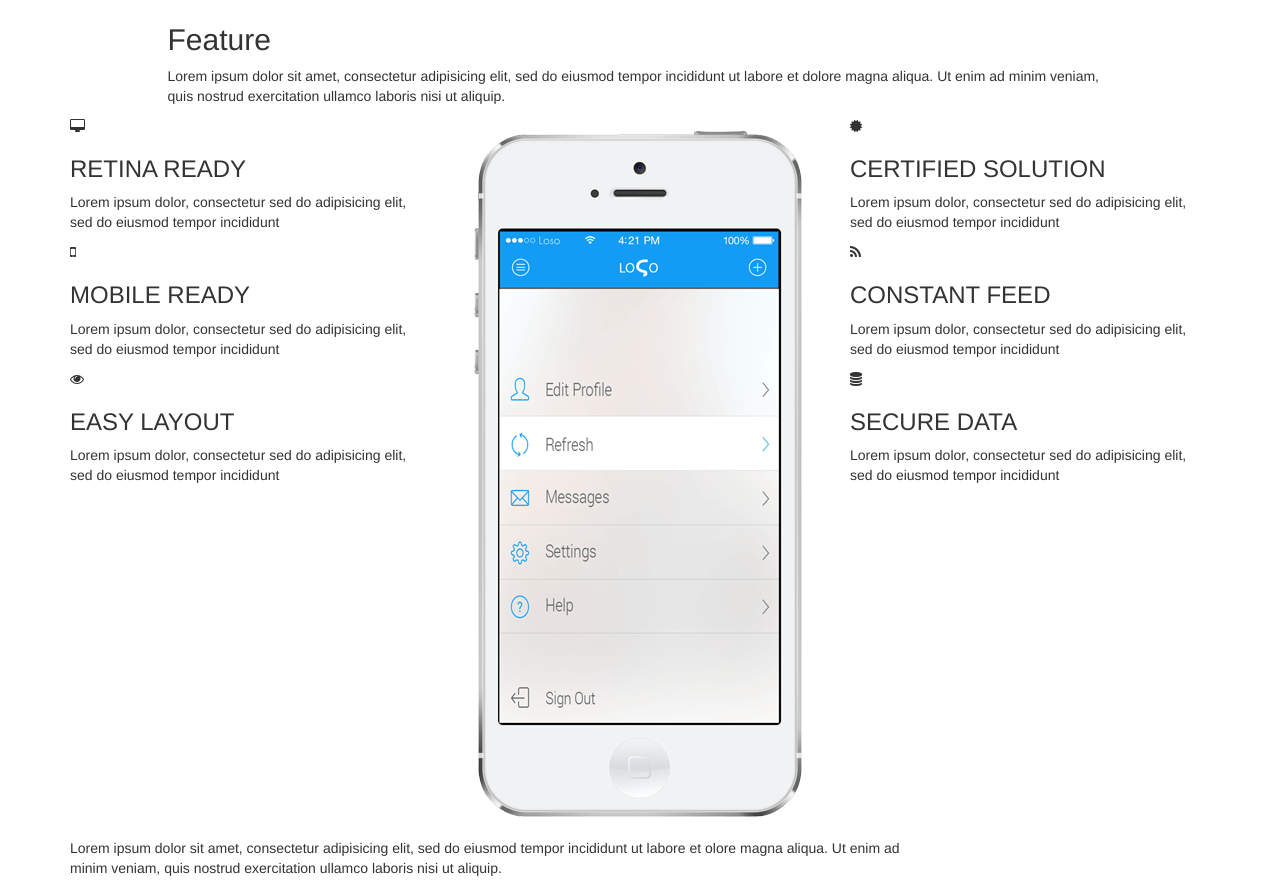
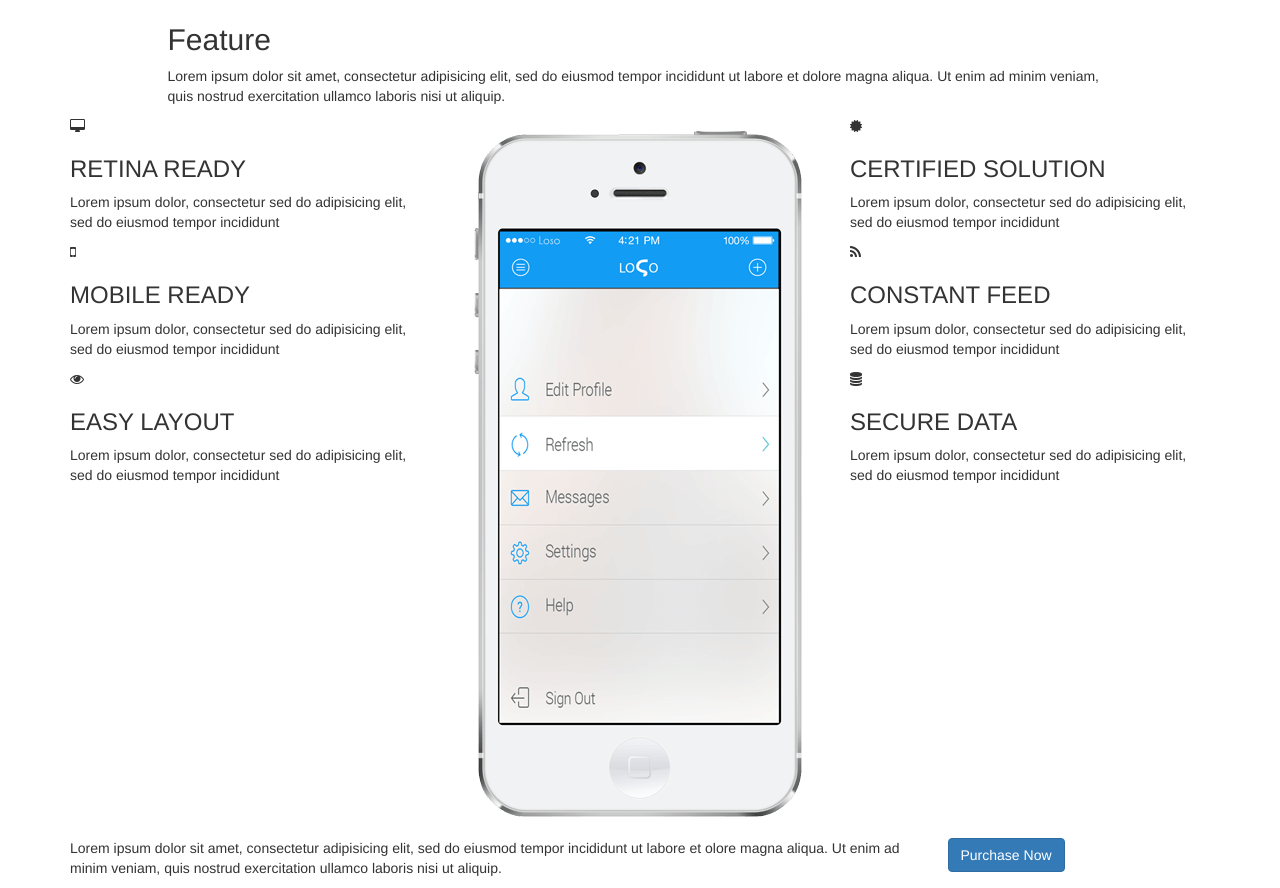
Before and after one commit to mahbub-ul-islam/LoSo, a plain HTML site: page index.html in a window 1280 px wide. Shown: the part 3385-4273 px from the top of the page. Drawn offline with Linux system fonts and the light colour scheme.

Commit message:
Update index.html

```diff
--- a/index.html
+++ b/index.html
@@ -548,6 +548,11 @@
                             aliquip.
                         </p>
                     </div>
+                    <div class="col-md-3">
+                        <a href="#" class="btn btn-primary btn-purchase-now">
+                            Purchase Now
+                        </a>
+                    </div>
                 </div>
             </div>
         </section>
```
